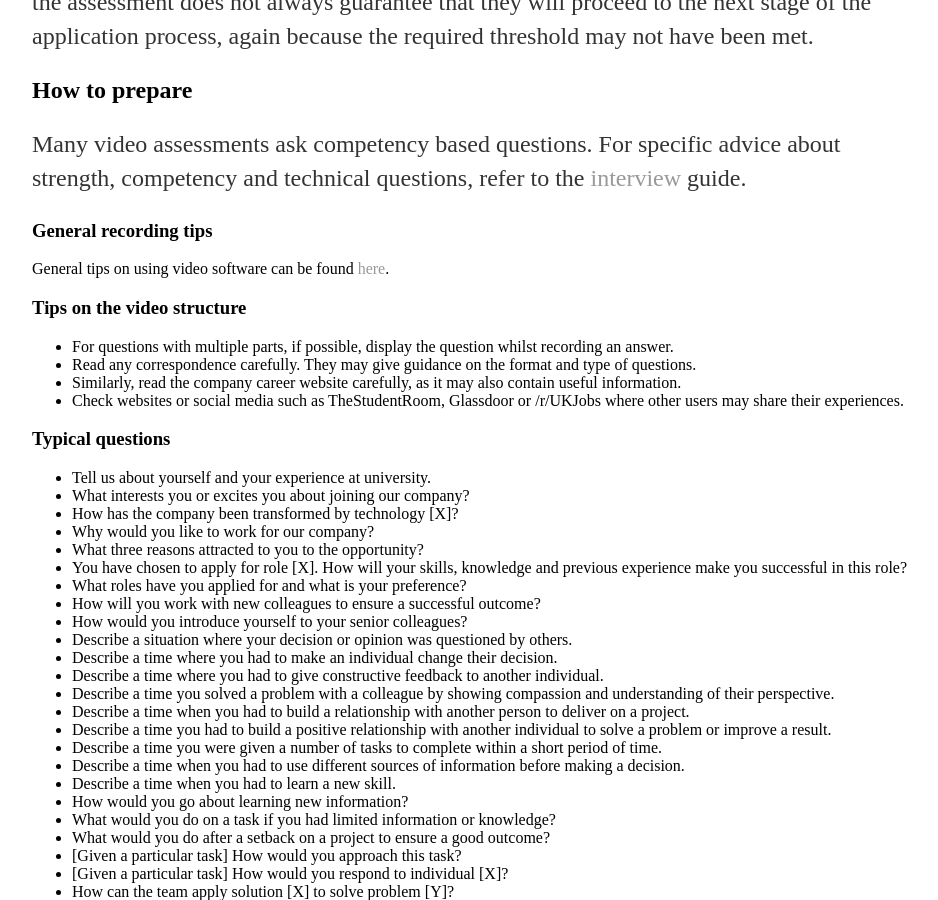
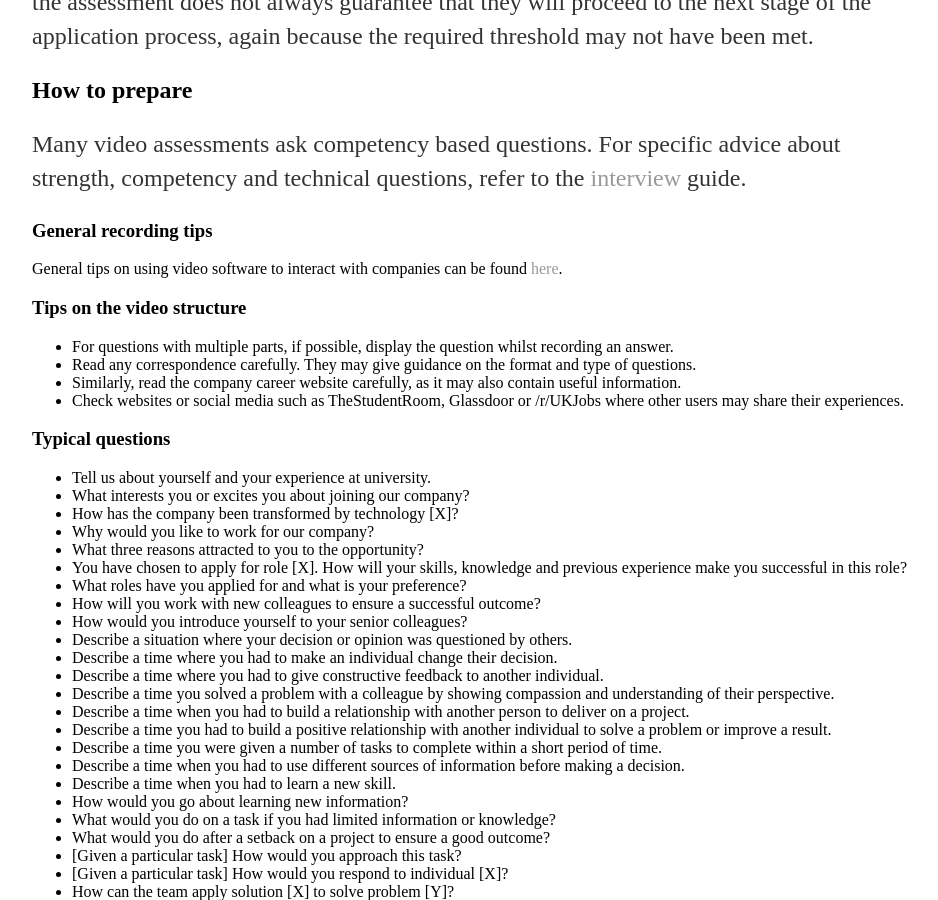
Before and after one commit to pa5411/Graduate-Job-Help, a Jekyll site: the page built from videotests.html, in a window 1280 px wide and 900 px high, scrolled down 2213 px. Shown: the whole window, without its empty margins (160-1098 px from the left). Built offline with Jekyll 4.4.1, drawn with Linux system fonts in a browser that asks for light colours.

Commit message:
clarify advice on tips to use video software

```diff
--- a/videotests.html
+++ b/videotests.html
@@ -40,7 +40,7 @@
 
         <h3> General recording tips </h3>
 
-		General tips on using video software can be found <a href="/generalvideorecordingtips.html">here</a>.
+		General tips on using video software to interact with companies can be found <a href="/generalvideorecordingtips.html">here</a>.
 
         <h3> Tips on the video structure </h3>
 
```
